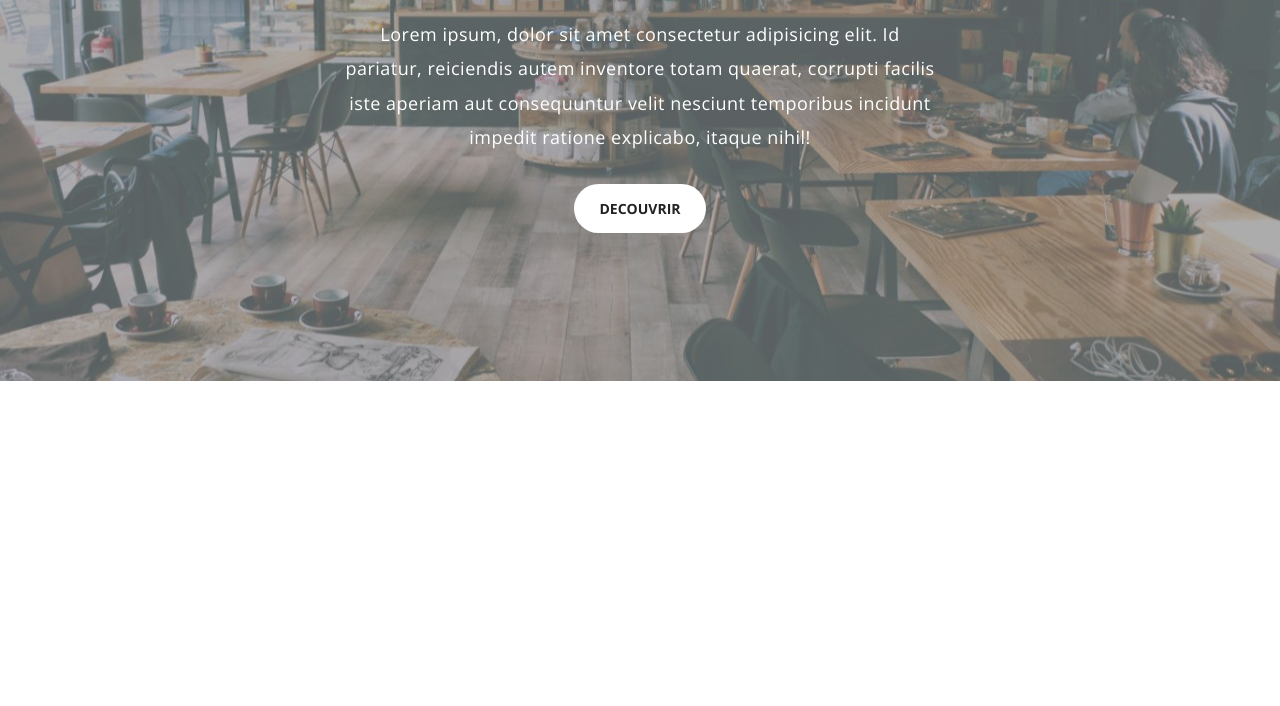
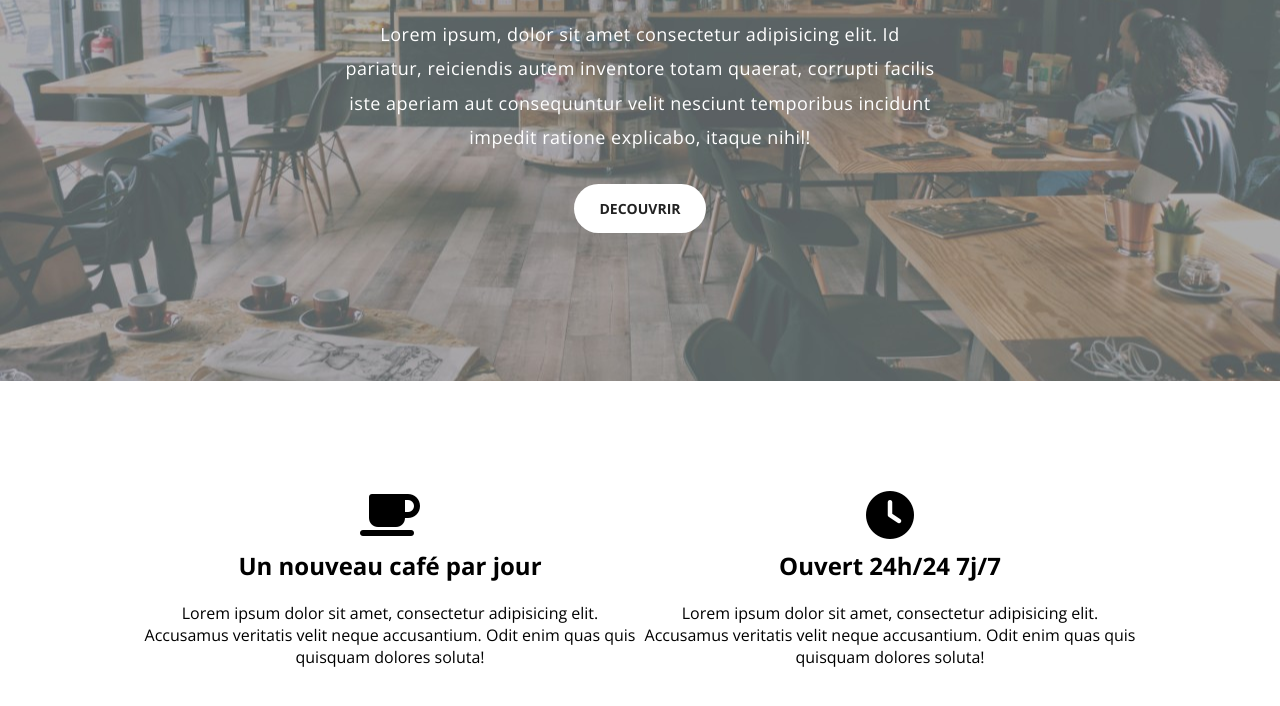
Before and after one commit to MaximeBel24/Dyma-Caf-Florette, a plain HTML site: page index.html in a window 1280 px wide. Shown: the part 386-1092 px from the top of the page. Before the commit the page ends 800 px from the top, so only its background shows below. Drawn offline with nearby package versions, Linux system fonts and the light colour scheme.

Commit message:
mis en place des détails

```diff
--- a/css/style.css
+++ b/css/style.css
@@ -53,6 +53,12 @@
   .btn-primary:hover {
     background: #222;
     color: white;
+  }
+
+  .container {
+    max-width: 1000px;
+    display: block;
+    margin: auto;
   }
 
   /* Header */
@@ -116,3 +122,16 @@
     letter-spacing: 0.5px;
     line-height: 1.9em;
   }
+
+  /* features */
+
+  .features {
+    overflow: auto;
+    padding: 100px 0;
+    text-align: center;
+  }
+
+  .feature {
+    float: left;
+    width: 50%;
+  }
--- a/index.html
+++ b/index.html
@@ -10,6 +10,10 @@
       href="https://fonts.googleapis.com/css?family=Open+Sans:300,400,700&display=swap"
       rel="stylesheet"
     />
+    <script
+      src="https://kit.fontawesome.com/97bb762bba.js"
+      crossorigin="anonymous"
+    ></script>
   </head>
   <body>
     <header class="header">
@@ -30,5 +34,19 @@
             <a href="./where.html" class="btn btn-primary my-10">DECOUVRIR</a>
         </div>
     </section>
+    <section class="features">
+        <div class="container">
+            <div class="feature">
+                <i class="fa-solid fa-coffee fa-3x my-10"></i>
+                <h2>Un nouveau café par jour</h2>
+                <p>Lorem ipsum dolor sit amet, consectetur adipisicing elit. Accusamus veritatis velit neque accusantium. Odit enim quas quis quisquam dolores soluta!</p>
+            </div>
+            <div class="feature">
+                <i class="fa-solid fa-clock fa-3x my-10"></i>
+                <h2>Ouvert 24h/24 7j/7</h2>
+                <p>Lorem ipsum dolor sit amet, consectetur adipisicing elit. Accusamus veritatis velit neque accusantium. Odit enim quas quis quisquam dolores soluta!</p>
+            </div>
+        </div>
+    </section>
   </body>
 </html>
```
